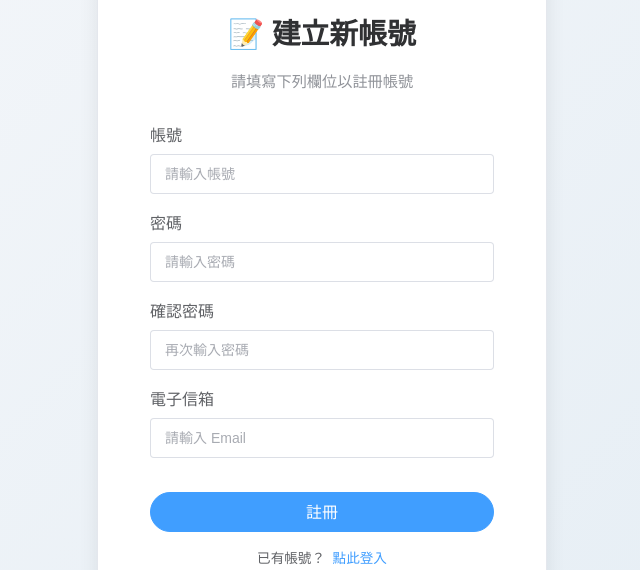
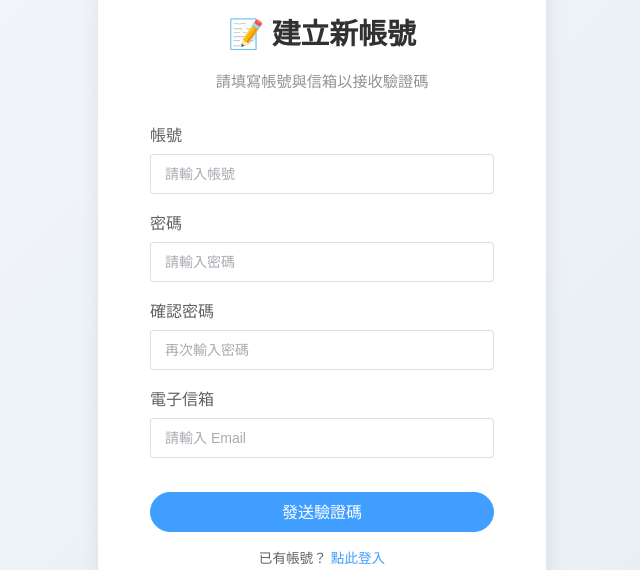
Before and after one commit to BlockbyJamez/my-inventory-frontend, a Vue app: page /#/register in a window 1280 px wide. Shown: the part 122-692 px from the top of the page, without its empty margins (318-958 px from the left). Built offline with nearby package versions, Linux system fonts and the light colour scheme; no server answers.

Commit message:
update frontend

```diff
--- a/src/views/RegisterView.vue
+++ b/src/views/RegisterView.vue
@@ -2,65 +2,44 @@
   <div class="register-container">
     <el-card class="register-card" shadow="always">
       <h2 class="title">📝 建立新帳號</h2>
-      <p class="subtitle">請填寫下列欄位以註冊帳號</p>
+      <p class="subtitle" v-if="step === 1">請填寫帳號與信箱以接收驗證碼</p>
+      <p class="subtitle" v-else>請輸入收到的驗證碼完成註冊</p>
 
-      <el-form
-        :model="form"
-        ref="formRef"
-        label-position="top"
-        class="register-form"
-      >
+      <el-form :model="form" ref="formRef" label-position="top" class="register-form">
+        <template v-if="step === 1">
           <el-form-item label="帳號">
-          <el-input
-            v-model="form.username"
-            placeholder="請輸入帳號"
-            size="large"
-            clearable
-          />
+            <el-input v-model="form.username" placeholder="請輸入帳號" size="large" clearable />
           </el-form-item>
 
           <el-form-item label="密碼">
-          <el-input
-            v-model="form.password"
-            type="password"
-            placeholder="請輸入密碼"
-            size="large"
-            clearable
-          />
+            <el-input v-model="form.password" type="password" placeholder="請輸入密碼" size="large" clearable />
           </el-form-item>
 
           <el-form-item label="確認密碼">
-          <el-input
-            v-model="form.confirmPassword"
-            type="password"
-            placeholder="再次輸入密碼"
-            size="large"
-            clearable
-          />
+            <el-input v-model="form.confirmPassword" type="password" placeholder="再次輸入密碼" size="large" clearable />
           </el-form-item>
 
           <el-form-item label="電子信箱">
-          <el-input
-            v-model="form.email"
-            placeholder="請輸入 Email"
-            size="large"
-            clearable
-          />
+            <el-input v-model="form.email" placeholder="請輸入 Email" size="large" clearable />
           </el-form-item>
 
-        <el-button
-          type="primary"
-          @click="register"
-          class="register-btn"
-          size="large"
-          round
-        >
-          註冊
+          <el-button type="primary" @click="sendCode" class="register-btn" size="large" round>
+            發送驗證碼
           </el-button>
+        </template>
+
+        <template v-else>
+          <el-form-item label="驗證碼">
+            <el-input v-model="form.code" placeholder="請輸入 Email 驗證碼" size="large" clearable />
+          </el-form-item>
+
+          <el-button type="primary" @click="verifyAndRegister" class="register-btn" size="large" round>
+            完成註冊
+          </el-button>
+        </template>
 
         <div class="login-link">
-          已有帳號？
-          <router-link to="/login">點此登入</router-link>
+          已有帳號？<router-link to="/login">點此登入</router-link>
         </div>
       </el-form>
     </el-card>
@@ -75,42 +54,63 @@ import { ElMessage, ElLoading } from "element-plus";
 const API_BASE = import.meta.env.VITE_API_BASE;
 const router = useRouter();
 const formRef = ref();
+
 const form = reactive({
   username: "",
   password: "",
   confirmPassword: "",
   email: "",
+  code: "",
 });
 
-async function register() {
+const step = ref(1);
+
+async function sendCode() {
   if (!form.username || !form.password || !form.confirmPassword || !form.email) {
     ElMessage.warning("請填寫所有欄位");
     return;
   }
-
   if (form.password.length < 4) {
     ElMessage.error("密碼長度至少需為 4 碼");
     return;
   }
-
   if (form.password !== form.confirmPassword) {
     ElMessage.error("密碼與確認密碼不一致");
     return;
   }
-
   const emailRegex = /^[^\s@]+@[^\s@]+\.[^\s@]+$/;
   if (!emailRegex.test(form.email)) {
     ElMessage.error("請輸入有效的 Email 格式");
     return;
   }
 
-  const loading = ElLoading.service({
-    lock: true,
-    text: "註冊中...",
-    spinner: "el-icon-loading",
-    background: "rgba(0, 0, 0, 0.7)",
+  const loading = ElLoading.service({ lock: true, text: "發送驗證碼中...", background: "rgba(0, 0, 0, 0.7)" });
+  try {
+    const res = await fetch(`${API_BASE}/api/send-code`, {
+      method: "POST",
+      headers: { "Content-Type": "application/json" },
+      body: JSON.stringify({ username: form.username, email: form.email }),
     });
 
+    const result = await res.json();
+    if (!res.ok) throw new Error(result.error || "發送驗證碼失敗");
+
+    ElMessage.success("✅ 驗證碼已寄出，請至信箱查收");
+    step.value = 2;
+  } catch (err) {
+    ElMessage.error("❌ " + err.message);
+  } finally {
+    loading.close();
+  }
+}
+
+async function verifyAndRegister() {
+  if (!form.code) {
+    ElMessage.warning("請輸入驗證碼");
+    return;
+  }
+
+  const loading = ElLoading.service({ lock: true, text: "驗證中...", background: "rgba(0, 0, 0, 0.7)" });
   try {
     const res = await fetch(`${API_BASE}/api/register`, {
       method: "POST",
@@ -119,16 +119,14 @@ async function register() {
         username: form.username,
         password: form.password,
         email: form.email,
+        code: form.code,
       }),
     });
 
     const result = await res.json();
+    if (!res.ok) throw new Error(result.error || "註冊失敗");
 
-    if (!res.ok) {
-      throw new Error(result.error || "註冊失敗");
-    }
-
-    ElMessage.success("✅ 註冊成功，請登入");
+    ElMessage.success("🎉 註冊成功，請登入！");
     router.push("/login");
   } catch (err) {
     ElMessage.error("❌ " + err.message);
```
Lines whose indentation alone changed are shown as unchanged.
